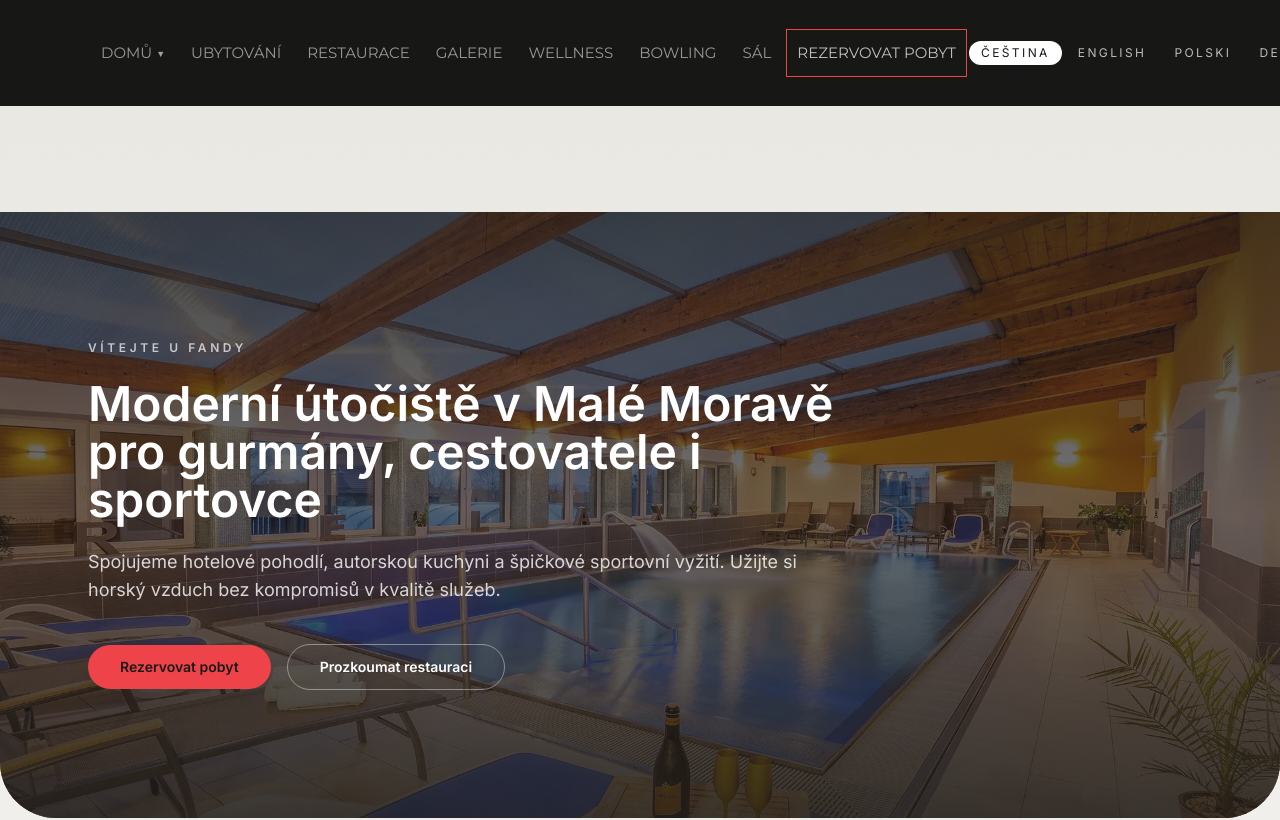
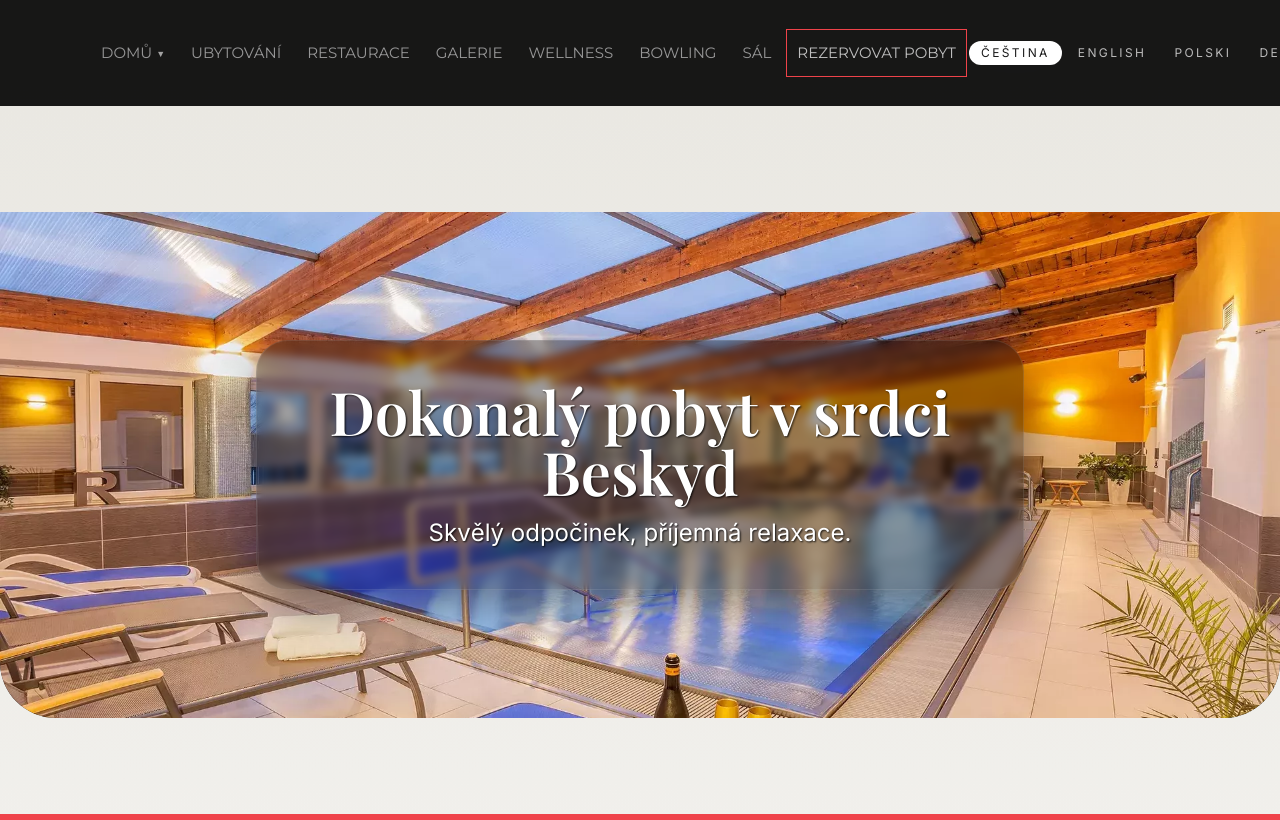
Before and after one commit to domin211/U-Fandy-Web, a Next.js app: page / in a window 1280 px wide. Shown: the top 820 px of the page. Built offline with nearby package versions, Linux system fonts and the light colour scheme.

Commit message:
Enhance hero banner readability

```diff
--- a/app/(routes)/(home)/page.tsx
+++ b/app/(routes)/(home)/page.tsx
@@ -7,11 +7,18 @@ import Gallery from '@/components/Gallery';
 import HoursTable from '@/components/HoursTable';
 import ReservationForm from '@/components/ReservationForm';
 import HeroBackgroundSlideshow from '@/components/HeroBackgroundSlideshow';
+import { Playfair_Display } from 'next/font/google';
 
 import roomsData from '@/data/rooms';
 import menuData from '@/data/menu';
 import hoursData from '@/data/hours';
 import heroBackgroundsData from '@/data/hero-backgrounds';
+
+const heroDisplay = Playfair_Display({
+  subsets: ['latin'],
+  weight: ['400', '500', '600', '700'],
+  display: 'swap'
+});
 
 import { getDictionary } from '@/lib/i18n/get-dictionary';
 import type { Locale } from '@/lib/i18n/config';
@@ -33,25 +40,10 @@ export default async function HomePage() {
     <div className="space-y-24 pb-24">
       <section className="relative isolate overflow-hidden rounded-b-[56px] bg-topbar text-white">
         <HeroBackgroundSlideshow images={heroBackgrounds} />
-        <div className="relative mx-auto flex max-w-6xl flex-col gap-10 px-4 py-24 sm:px-6 lg:py-32">
-          <div className="max-w-3xl space-y-6">
-            <p className="text-xs font-semibold uppercase tracking-[0.3em] text-white/70">{home.hero.eyebrow}</p>
-            <h1 className="text-4xl font-semibold text-white sm:text-5xl">{home.hero.title}</h1>
-            <p className="text-base text-white/80 sm:text-lg">{home.hero.description}</p>
-          </div>
-          <div className="flex flex-col gap-4 sm:flex-row sm:items-center">
-            <a
-              href="#rezervace"
-              className="inline-flex w-full items-center justify-center rounded-full bg-brand px-8 py-3 text-sm font-semibold text-topbar shadow-soft transition hover:bg-brand-light focus-visible:outline focus-visible:outline-2 focus-visible:outline-offset-2 focus-visible:outline-brand sm:w-auto"
-            >
-              {home.hero.primaryCta}
-            </a>
-            <a
-              href="/restaurace"
-              className="inline-flex w-full items-center justify-center rounded-full border border-white/40 px-8 py-3 text-sm font-semibold text-white transition hover:border-brand hover:bg-brand hover:text-topbar focus-visible:outline focus-visible:outline-2 focus-visible:outline-offset-2 focus-visible:outline-brand sm:w-auto"
-            >
-              {home.hero.secondaryCta}
-            </a>
+        <div className="relative mx-auto flex max-w-4xl flex-col items-center px-4 py-24 text-center sm:px-6 lg:py-32">
+          <div className="flex w-full max-w-3xl flex-col gap-4 rounded-[32px] border border-white/10 bg-black/35 px-8 py-10 text-white shadow-[0_18px_45px_rgba(0,0,0,0.4)] backdrop-blur-sm">
+            <h1 className={`${heroDisplay.className} text-shadow text-4xl font-semibold sm:text-6xl`}>{home.hero.title}</h1>
+            <p className="text-shadow text-lg sm:text-2xl">{home.hero.subtitle}</p>
           </div>
         </div>
       </section>
--- a/app/globals.css
+++ b/app/globals.css
@@ -10,6 +10,10 @@ body {
   font-family: var(--font-sans);
   background: linear-gradient(180deg, #E9E7E1 0%, #FFFFFF 30%, #F5F5F5 70%, #E9E7E1 100%);
   color: #191919;
+}
+
+.text-shadow {
+  text-shadow: 1px 1px 2px rgba(0, 0, 0, 0.85);
 }
 
 a {
--- a/components/HeroBackgroundSlideshow.tsx
+++ b/components/HeroBackgroundSlideshow.tsx
@@ -59,9 +59,6 @@ export default function HeroBackgroundSlideshow({ images }: HeroBackgroundSlides
             }`}
           />
         ))}
-
-        {/* gradient overlay for better readability */}
-        <div className="absolute inset-0 bg-gradient-to-b from-topbar/80 via-topbar/60 to-topbar/85" aria-hidden="true" />
       </div>
     </div>
   );
--- a/messages/cs.ts
+++ b/messages/cs.ts
@@ -82,12 +82,8 @@ const cs: Messages = {
   },
   home: {
     hero: {
-      eyebrow: 'Vítejte u Fandy',
-      title: 'Moderní útočiště v Malé Moravě pro gurmány, cestovatele i sportovce',
-      description:
-        'Spojujeme hotelové pohodlí, autorskou kuchyni a špičkové sportovní vyžití. Užijte si horský vzduch bez kompromisů v kvalitě služeb.',
-      primaryCta: 'Rezervovat pobyt',
-      secondaryCta: 'Prozkoumat restauraci'
+      title: 'Dokonalý pobyt v srdci Beskyd',
+      subtitle: 'Skvělý odpočinek, příjemná relaxace.'
     },
     onlineReservation: {
       eyebrow: 'Online rezervace',
--- a/messages/de.ts
+++ b/messages/de.ts
@@ -82,12 +82,8 @@ const de: Messages = {
   },
   home: {
     hero: {
-      eyebrow: 'Willkommen bei U Fandy',
-      title: 'Ein modernes Refugium für Gourmets, Reisende und Sportbegeisterte',
-      description:
-        'Wir vereinen Hotelkomfort, Signature-Küche und erstklassige Aktivitäten. Genießen Sie Bergluft ohne Abstriche beim Service.',
-      primaryCta: 'Aufenthalt buchen',
-      secondaryCta: 'Restaurant entdecken'
+      title: 'Perfekter Aufenthalt im Herzen der Beskiden',
+      subtitle: 'Große Erholung, angenehme Entspannung.'
     },
     onlineReservation: {
       eyebrow: 'Online-Reservierung',
--- a/messages/en.ts
+++ b/messages/en.ts
@@ -82,12 +82,8 @@ const en: Messages = {
   },
   home: {
     hero: {
-      eyebrow: 'Welcome to U Fandy',
-      title: 'A modern mountain hideaway for food lovers, travellers and athletes',
-      description:
-        'We combine hotel comfort, signature cuisine and top-tier activities. Enjoy fresh mountain air without compromising on service quality.',
-      primaryCta: 'Book your stay',
-      secondaryCta: 'Explore the restaurant'
+      title: 'A perfect stay in the heart of the Beskids',
+      subtitle: 'Wonderful relaxation, pleasant rejuvenation.'
     },
     onlineReservation: {
       eyebrow: 'Online reservation',
--- a/messages/pl.ts
+++ b/messages/pl.ts
@@ -82,12 +82,8 @@ const pl: Messages = {
   },
   home: {
     hero: {
-      eyebrow: 'Witamy w U Fandy',
-      title: 'Nowoczesne górskie schronienie dla smakoszy, podróżników i sportowców',
-      description:
-        'Łączymy hotelowy komfort, autorską kuchnię i topowe aktywności. Ciesz się górskim powietrzem bez kompromisów w jakości obsługi.',
-      primaryCta: 'Zarezerwuj pobyt',
-      secondaryCta: 'Poznaj restaurację'
+      title: 'Doskonały pobyt w sercu Beskidów',
+      subtitle: 'Świetny odpoczynek, przyjemny relaks.'
     },
     onlineReservation: {
       eyebrow: 'Rezerwacja online',
--- a/messages/schema.ts
+++ b/messages/schema.ts
@@ -82,11 +82,8 @@ export type Messages = {
   };
   home: {
     hero: {
-      eyebrow: string;
       title: string;
-      description: string;
-      primaryCta: string;
-      secondaryCta: string;
+      subtitle: string;
     };
     onlineReservation: {
       eyebrow: string;
--- a/messages/sk.ts
+++ b/messages/sk.ts
@@ -82,12 +82,8 @@ const sk: Messages = {
   },
   home: {
     hero: {
-      eyebrow: 'Vitajte u Fandy',
-      title: 'Moderné útočisko v Malej Morave pre gurmánov, cestovateľov a športovcov',
-      description:
-        'Spájame hotelové pohodlie, autorskú kuchyňu a špičkové aktivity. Užívajte si horský vzduch bez kompromisov v kvalite služieb.',
-      primaryCta: 'Rezervovať pobyt',
-      secondaryCta: 'Preskúmať reštauráciu'
+      title: 'Dokonalý pobyt v srdci Beskyd',
+      subtitle: 'Skvelý oddych, príjemná relaxácia.'
     },
     onlineReservation: {
       eyebrow: 'Online rezervácia',
```
